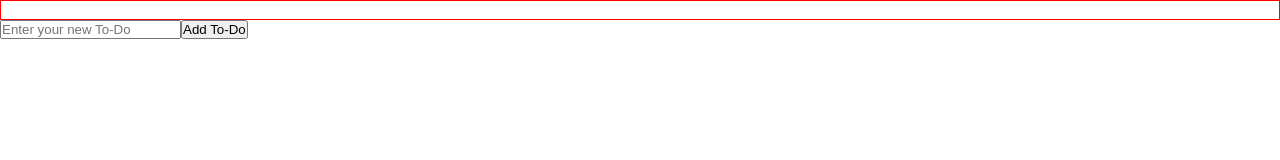
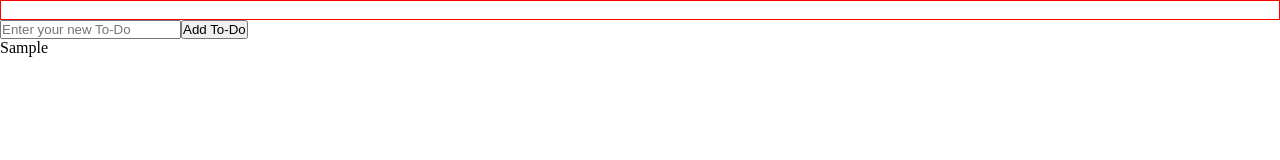
Before and after one commit to milanpanin/classic-todo, a React (Create React App) app: page / in a window 1280 px wide. Both pictures are taken after typing "Sample" into the empty fields and a click on the button "Add To-Do". Shown: the top 160 px of the page. Built offline with nearby package versions, Linux system fonts and the light colour scheme.

Commit message:
Function simple todo

```diff
--- a/src/App.js
+++ b/src/App.js
@@ -1,13 +1,18 @@
 import './App.css';
 import NewTodo from './components/NewTodo';
 import Theme from './components/Theme';
+import TodoList from './components/TodoList';
+import { TodoProvider } from './components/context/TodoContext'
 
 function App() {
   return (
-    <div className="App">
-      <Theme/>
-      <NewTodo />
-    </div>
+    <TodoProvider value={[]}>
+      <main className="App">
+        <Theme />
+        <NewTodo />
+        <TodoList/>
+      </main>
+    </TodoProvider>
   );
 }
 
--- a/src/components/NewTodo.jsx
+++ b/src/components/NewTodo.jsx
@@ -1,12 +1,25 @@
 import { useState } from "react";
+import { useTodo, useUpdateTodo } from "./context/TodoContext";
 
 const NewTodo = () => {
+  const updateTodo = useUpdateTodo();
+  const todoList = useTodo();
+
   const [todo, setTodo] = useState("");
 
   const onButtonClick = () => {
-		console.log(todo);
-		setTodo('');
-	};
+    const todoObj = {
+      // id: todoList.at(-1).id ? todoList.at(-1).id + 1 : 0,
+      id: Math.random(),
+      content: todo,
+      done: false,
+    }
+
+    const newList = [...todoList, todoObj];
+
+    updateTodo(newList);
+    setTodo("");
+  };
 
   return (
     <section className="newTodo">
--- a/src/components/TodoItem.jsx
+++ b/src/components/TodoItem.jsx
@@ -0,0 +1,9 @@
+const TodoItem = ({ el }) => {
+  return (
+    <div className="todoItem">
+      <p>{el.content}</p>
+    </div>
+  );
+}
+
+export default TodoItem;
--- a/src/components/TodoList.jsx
+++ b/src/components/TodoList.jsx
@@ -0,0 +1,16 @@
+import TodoItem from './TodoItem';
+import { useTodo } from "./context/TodoContext";
+
+const TodoList = () => {
+  const todoList = useTodo();
+
+  return(
+    <section className="todoList">
+      {todoList.map(el =>
+        <TodoItem key={el.id} el={el}/>
+      )}
+    </section>
+  );
+};
+
+export default TodoList;
--- a/src/components/context/TodoContext.jsx
+++ b/src/components/context/TodoContext.jsx
@@ -1,7 +1,7 @@
 import React, { useState, useContext } from "react";
 
-const TodoContext = React.createContext();
-const UpdateTodoContext = React.createContext();
+const TodoContext = React.createContext([]);
+const UpdateTodoContext = React.createContext([]);
 
 export const useTodo = () => {
   return useContext(TodoContext);
```
